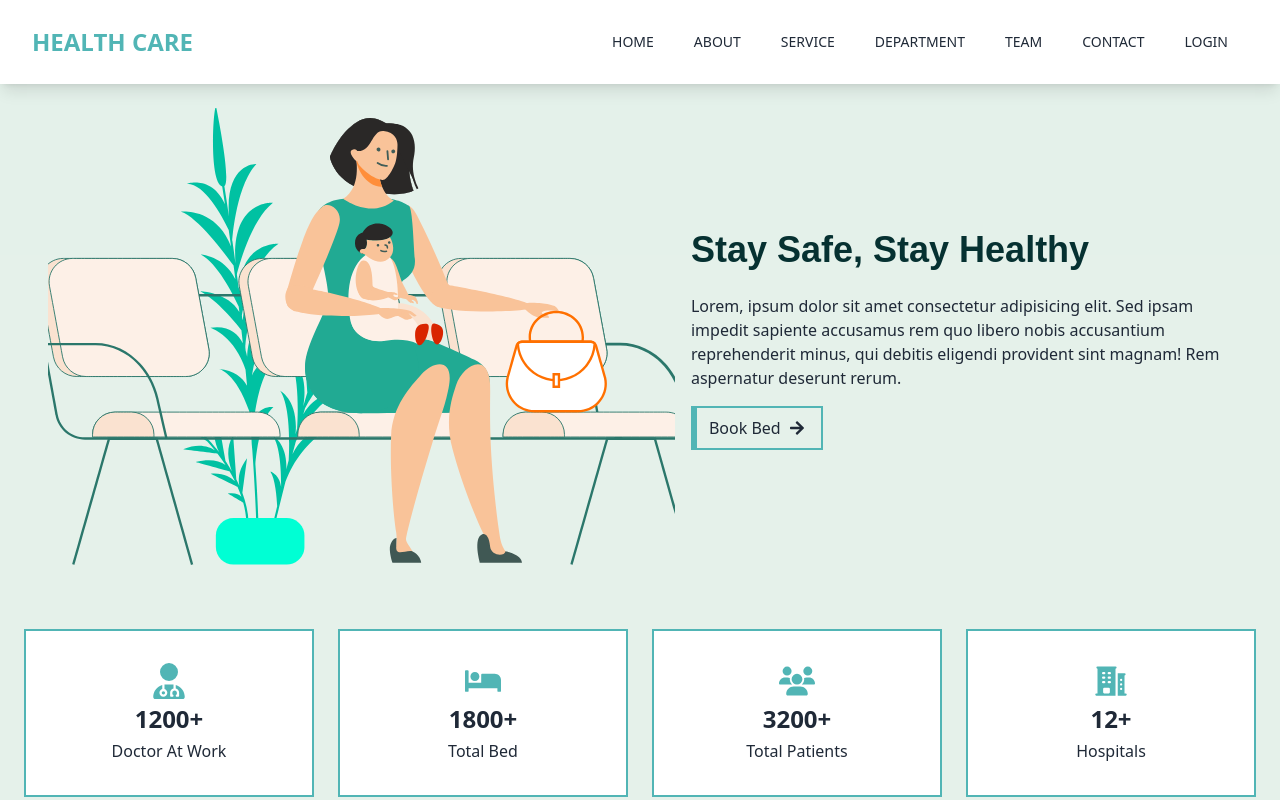
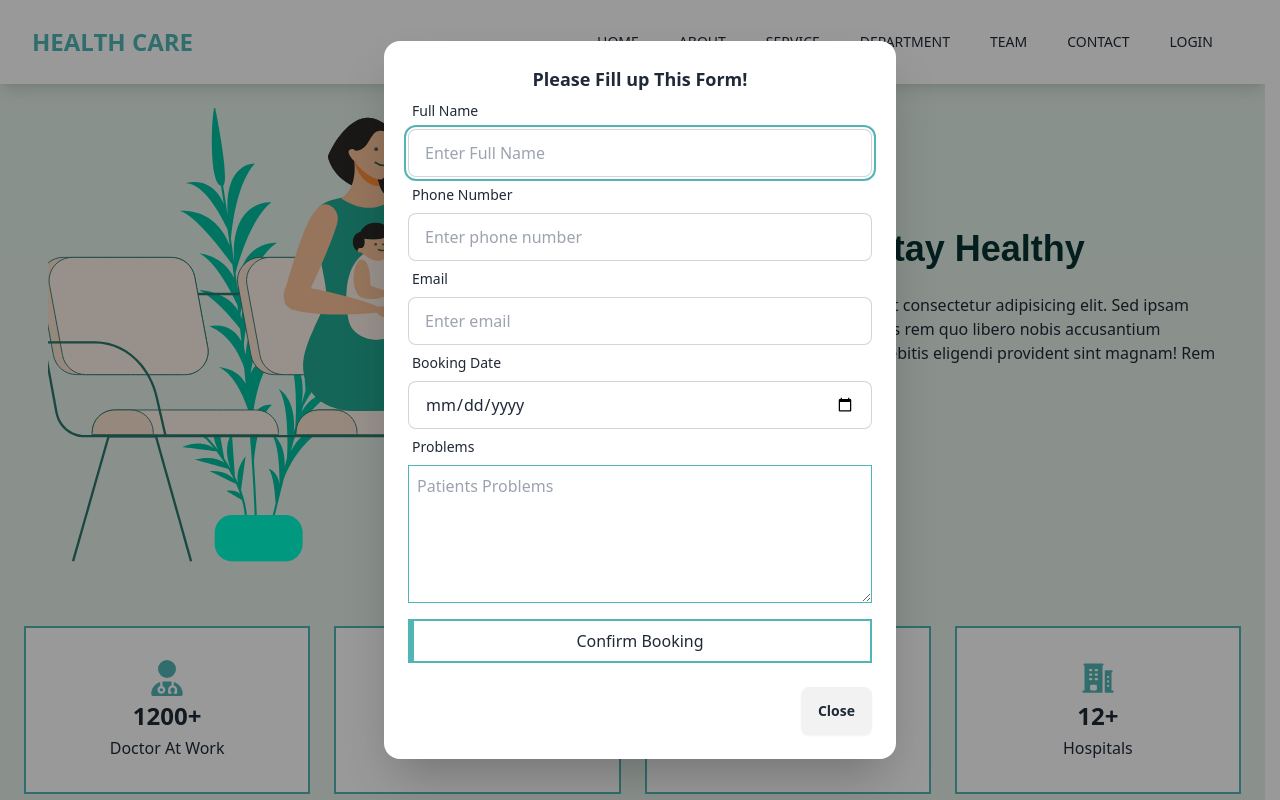
Before and after one commit to 0rakib0/Hospital-Management-Client, a React (Vite) app: page / in a window 1280 px wide. Both pictures are taken after a click on the button "Book Bed". Shown: the top 800 px of the page. Built offline with nearby package versions, Linux system fonts and the light colour scheme.

Commit message:
add sussecc alrt in home page form

```diff
--- a/src/Pages/Home/AboutUs.jsx
+++ b/src/Pages/Home/AboutUs.jsx
@@ -17,7 +17,7 @@ const AboutUs = () => {
                     <p className="mb-4">Welcome to our healthcare management system designed for efficiency and patient care excellence. At Health Care, we're dedicated to revolutionizing healthcare administration through innovative technology. Our system streamlines operations, enhances patient care, and empowers healthcare providers to deliver exceptional service.</p>
                     <p>Our Vision
                         We envision a future where healthcare management is seamless, efficient, and patient-centered. Our goal is to provide cutting-edge solutions that optimize workflows and improve healthcare delivery.</p>
-                    <button className="button py-2 px-4 flex items-center gap-2 hover:gap-4">Now More <FaArrowRight className="icon"></FaArrowRight></button>
+                    <button className="button py-2 px-4 flex items-center gap-2 hover:gap-4 mt-2">Now More <FaArrowRight className="icon"></FaArrowRight></button>
                 </div>
             </div>
         </div>
--- a/src/Pages/Home/Banner.jsx
+++ b/src/Pages/Home/Banner.jsx
@@ -3,8 +3,25 @@ import BannerAnimation from '../../../public/Banner.json'
 import './home.css'
 import { FaArrowRight } from "react-icons/fa";
 import useAOS from "../../Hook/useAOS";
-const Banner = () =>{
+import Swal from "sweetalert2";
+const Banner = () => {
     useAOS()
+
+
+    const HandleBooking = event => {
+        event.preventDefault()
+        const modal = document.getElementById('my_modal_5');
+        modal.close();
+
+        Swal.fire({
+            position: "top-end",
+            icon: "success",
+            title: "Patient Bed Successfully Booked",
+            showConfirmButton: false,
+            timer: 1500
+        });
+    }
+
     return (
         <div className="flex flex-col lg:flex-row gap-4 p-6 items-center">
             <div data-aos="fade-right">
@@ -13,8 +30,58 @@ const Banner = () =>{
             <div data-aos="fade-left" className="lg:w-3/4">
                 <h5 className="text-4xl py-2 font-bold text-shadow">Stay Safe, Stay Healthy</h5>
                 <p className="py-4">Lorem, ipsum dolor sit amet consectetur adipisicing elit. Sed ipsam impedit sapiente accusamus rem quo libero nobis accusantium reprehenderit minus, qui debitis eligendi provident sint magnam! Rem aspernatur deserunt rerum.</p>
-                <button className="button py-2 px-4 flex items-center gap-2 hover:gap-4">Book Bed <FaArrowRight className="icon"></FaArrowRight></button>
+                <button className="button py-2 px-4 flex items-center gap-2 hover:gap-4" onClick={() => document.getElementById('my_modal_5').showModal()}>Book Bed <FaArrowRight className="icon"></FaArrowRight></button>
+
             </div>
+
+            {/* Open the modal using document.getElementById('ID').showModal() method */}
+
+            <dialog id="my_modal_5" className="modal modal-bottom sm:modal-middle">
+                <div className="modal-box">
+                    <h3 className="font-bold text-lg text-center">Please Fill up This Form!</h3>
+                    <div>
+                        <form onSubmit={HandleBooking}>
+                            <label className="form-control w-full">
+                                <div className="label">
+                                    <span className="label-text">Full Name</span>
+                                </div>
+                                <input type="text" placeholder="Enter Full Name" className="input input-bordered w-full focus:outline-primaryColor focus:text-primaryColor" required />
+                            </label>
+                            <label className="form-control w-full">
+                                <div className="label">
+                                    <span className="label-text">Phone Number</span>
+                                </div>
+                                <input type="text" placeholder="Enter phone number" className="input input-bordered w-full focus:outline-primaryColor focus:text-primaryColor" required />
+                            </label>
+                            <label className="form-control w-full">
+                                <div className="label">
+                                    <span className="label-text">Email</span>
+                                </div>
+                                <input type="email" placeholder="Enter email" className="input input-bordered w-full focus:outline-primaryColor focus:text-primaryColor" required />
+                            </label>
+                            <label className="form-control w-full">
+                                <div className="label">
+                                    <span className="label-text">Booking Date</span>
+                                </div>
+                                <input type="date" className="input input-bordered w-full focus:outline-primaryColor focus:text-primaryColor" required />
+                            </label>
+                            <label className="form-control w-full">
+                                <div className="label">
+                                    <span className="label-text">Problems</span>
+                                </div>
+                                <textarea name="" id="" cols="15" rows="5" className="w-full border border-primaryColor focus:outline-primaryColor focus:text-primaryColor p-2" placeholder="Patients Problems" required></textarea>
+                            </label>
+                            <button className="button py-2 w-full hover:gap-4 mt-4">Confirm Booking</button>
+                        </form>
+                    </div>
+                    <div className="modal-action">
+                        <form method="dialog">
+                            {/* if there is a button in form, it will close the modal */}
+                            <button className="btn">Close</button>
+                        </form>
+                    </div>
+                </div>
+            </dialog>
         </div>
     )
 }
--- a/src/Pages/Home/ContactUs.jsx
+++ b/src/Pages/Home/ContactUs.jsx
@@ -1,8 +1,21 @@
+import Swal from "sweetalert2"
 import useAOS from "../../Hook/useAOS"
 import SectionTitle from "./SectionTitle"
 
 const ContactUs = () => {
     useAOS()
+
+    const handleSubmit = event =>{
+        event.preventDefault()
+        Swal.fire({
+            position: "top-end",
+            icon: "success",
+            title: "Message Successfully send!",
+            showConfirmButton: false,
+            timer: 1500
+          });
+    }
+
     return (
         <div data-aos="fade-up" className="md:mt-20 mt-10" id="contact">
             <SectionTitle title1='CONTACT' title2='US'></SectionTitle>
@@ -11,7 +24,7 @@ const ContactUs = () => {
                     <img src="https://qph.cf2.quoracdn.net/main-qimg-8f8aa3e13f5af63fc93cd147692bc2d4-pjlq" alt="pic not found" />
                 </div>
                 <div data-aos="fade-up-left" className="lg:w-6/12 mt-2 lg_mt-0">
-                    <form action="">
+                    <form onSubmit={handleSubmit}>
                         <label className="form-control w-full">
                             <div className="label">
                                 <span className="label-text">Full Name</span>
--- a/src/Pages/Home/Department.jsx
+++ b/src/Pages/Home/Department.jsx
@@ -33,7 +33,7 @@ const Department = () => {
                         <img src="https://t4.ftcdn.net/jpg/02/46/07/07/360_F_246070730_2Ycup6BmQbMt5uTm36zeDpgaGNpMZXMS.jpg" className="w-full" alt="" />
                     </div>
                     <h4 className="text-2xl py-2 font-semibold">Pediatric</h4>
-                    <p>Here's the histry f lovely lady. who was bringing up three very..</p>
+                    <p>Specialized care for infants, children, and adolescents provided with expertise.</p>
                 </div>
                 <div data-aos="fade-up" className="bg-white p-3 border rounded-lg border-primaryColor lg:border-white hover:border hover:border-primaryColor duration-300 hover:rounded-lg">
                     <div className="lg:w-70 w-64 h-44 mx-auto overflow-hidden">
@@ -47,7 +47,7 @@ const Department = () => {
                         <img src="https://t3.ftcdn.net/jpg/04/86/91/70/360_F_486917078_ls6PBMZaTLcvqFYwTDEYGHAUvUotSTqC.jpg" className="w-full" alt="" />
                     </div>
                     <h4 className="text-2xl py-2 font-semibold">Traomatology</h4>
-                    <p>Here's the histry f lovely lady. who was bringing up three very..</p>
+                    <p>Specialized care for traumatic injuries, offering expert diagnosis, treatment, and rehabilitation.</p>
                 </div>
 
                 <div data-aos="fade-up" className="bg-white p-3 border rounded-lg border-primaryColor lg:border-white hover:border hover:border-primaryColor duration-300 hover:rounded-lg">
@@ -55,14 +55,14 @@ const Department = () => {
                         <img src="https://wp04-media.cdn.ihealthspot.com/wp-content/uploads/sites/374/2023/08/istockphoto-1164464390-612x612-1.jpg" className="w-full" alt="" />
                     </div>
                     <h4 className="text-2xl py-2 font-semibold">Urology</h4>
-                    <p>Here's the histry f lovely lady. who was bringing up three very..</p>
+                    <p>Specialized care for urinary tract and male reproductive system conditions.</p>
                 </div>
                 <div data-aos="fade-up" className="bg-white p-3 border rounded-lg border-primaryColor lg:border-white hover:border hover:border-primaryColor duration-300 hover:rounded-lg">
                     <div className="lg:w-70 w-64 h-44 mx-auto overflow-hidden">
                         <img src="https://www.healthimages.com/content/uploads/sites/2/2022/11/xray.jpg" className="w-full" alt="" />
                     </div>
                     <h4 className="text-2xl py-2 font-semibold">X-ray</h4>
-                    <p>Here's the histry f lovely lady. who was bringing up three very..</p>
+                    <p>Advanced diagnostic imaging services, including X-ray, for accurate medical assessments.</p>
                 </div>
             </div>
 
```
